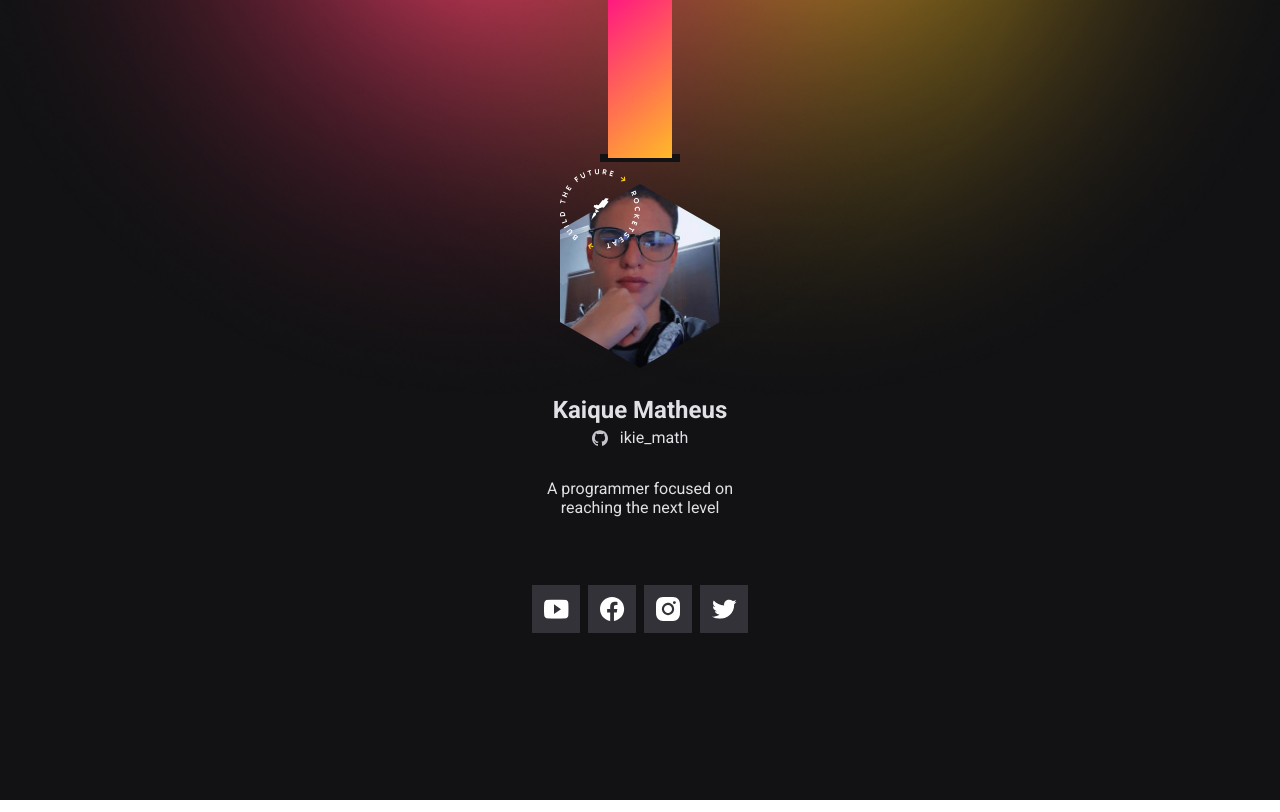
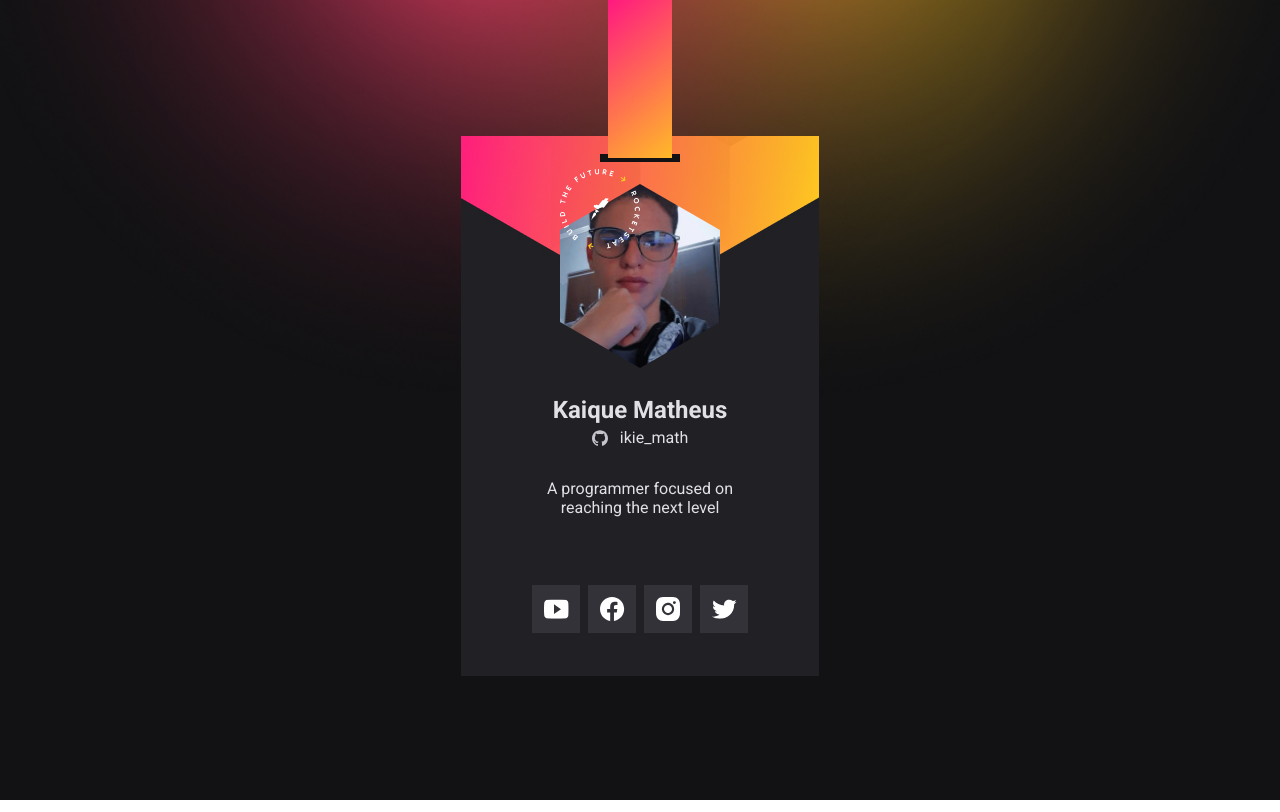
Before and after one commit to KaiqueMCR/KaiqueMCR-KaiqueMCR-NLW-Heat-Badge, a plain HTML site: page index.html in a window 1280 px wide. Drawn offline with Linux system fonts and the light colour scheme; no server answers; files whose address does not match are found by name.

Commit message:
fix imgs

```diff
--- a/assets/css/style.css
+++ b/assets/css/style.css
@@ -19,7 +19,7 @@ body {
 }
 
 main {
-  background: url(./images/background.svg) no-repeat center/cover;
+  background: url(../images/background.svg) no-repeat center/cover;
   width: 100vw;
   min-height: 812px;
 }
@@ -100,12 +100,12 @@ ul {
 
 @media screen and (min-width: 520px) {
   body {
-    background: url(./images/Desktop\ 1.jpg) no-repeat center/cover;
+    background: url(../images/Desktop\ 1.jpg) no-repeat center/cover;
     overflow: hidden;
   }
 
   main {
-    background: url(./images/desktopContainer.jpg) no-repeat center;
+    background: url(../images/desktopContainer.jpg) no-repeat center;
   }
 }
 
```
